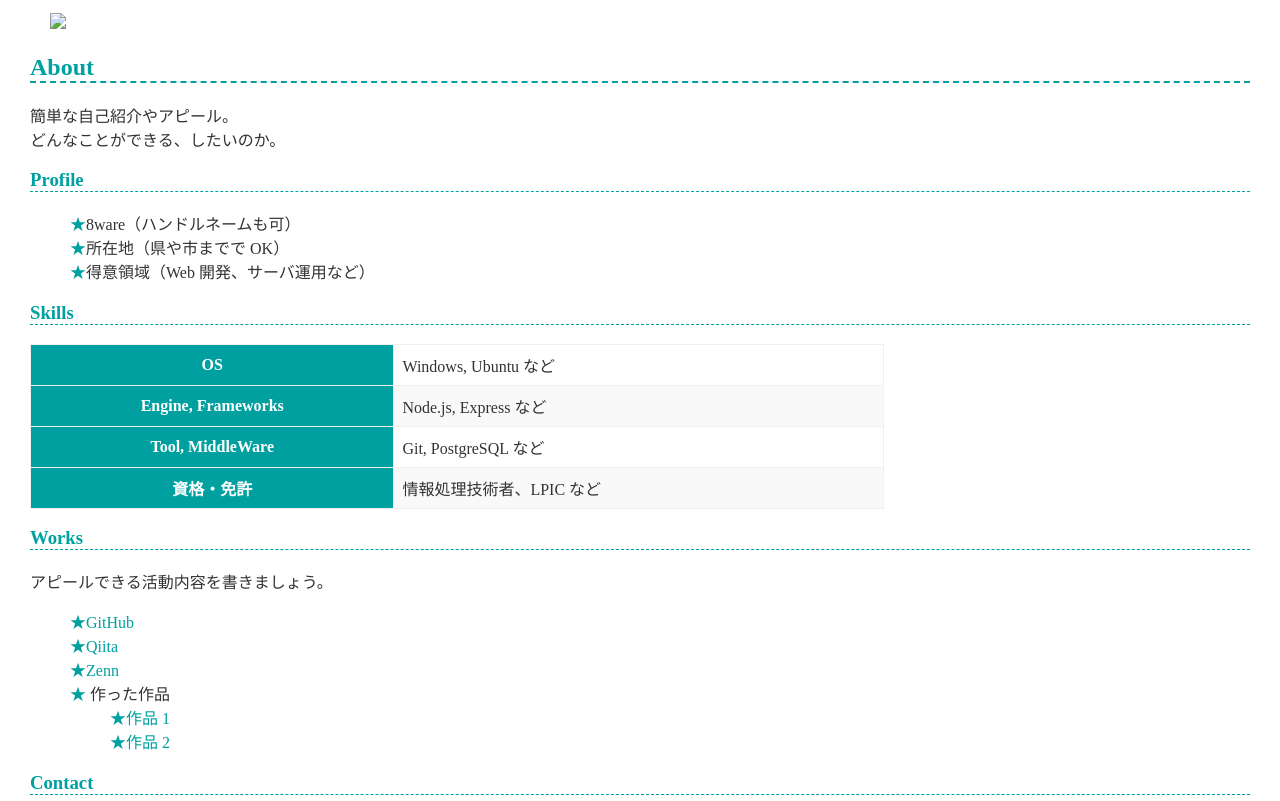
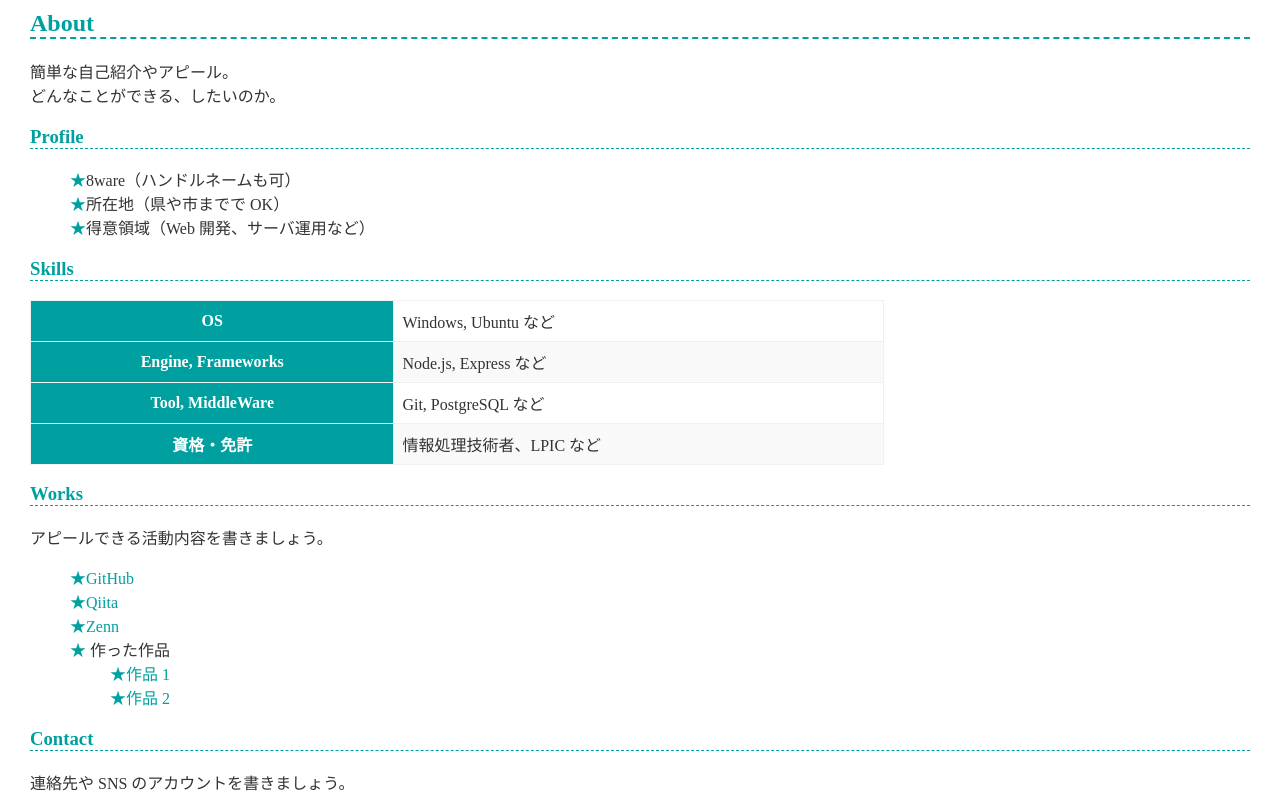
Before and after one commit to 8ware2007/8ware2007.github.io, a plain HTML site: page index.html in a window 1280 px wide. Shown: the part 103-904 px from the top of the page. Drawn offline with Linux system fonts and the light colour scheme.

Commit message:
Update index.html

```diff
--- a/index.html
+++ b/index.html
@@ -8,7 +8,7 @@
   </head>
   <body>
     <h1>8ware</h1>
-  　 <img src="profile_image.png" width="280">
+
     <h2>About</h2>
     <p>
       簡単な自己紹介やアピール。<br>
```
